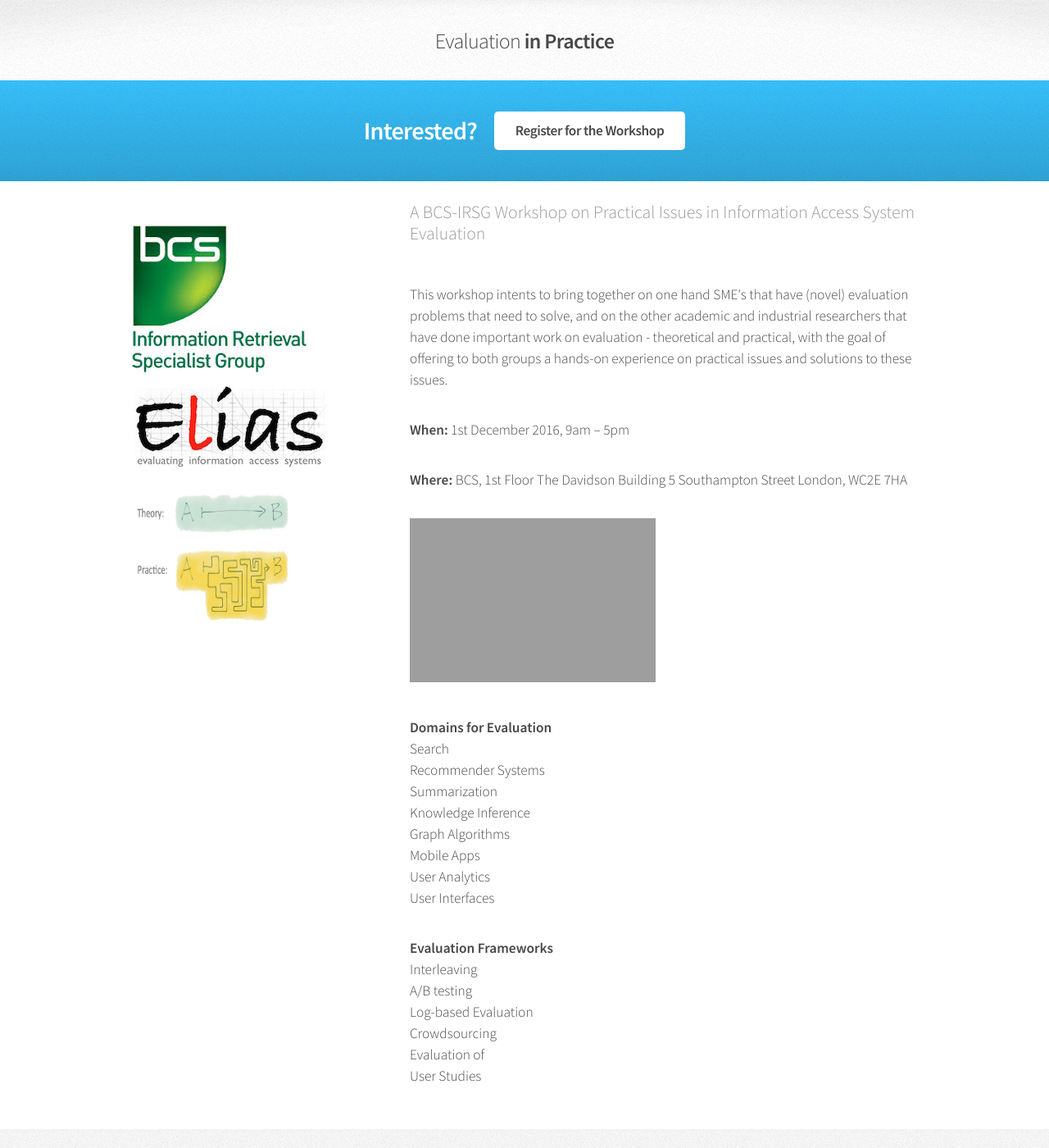
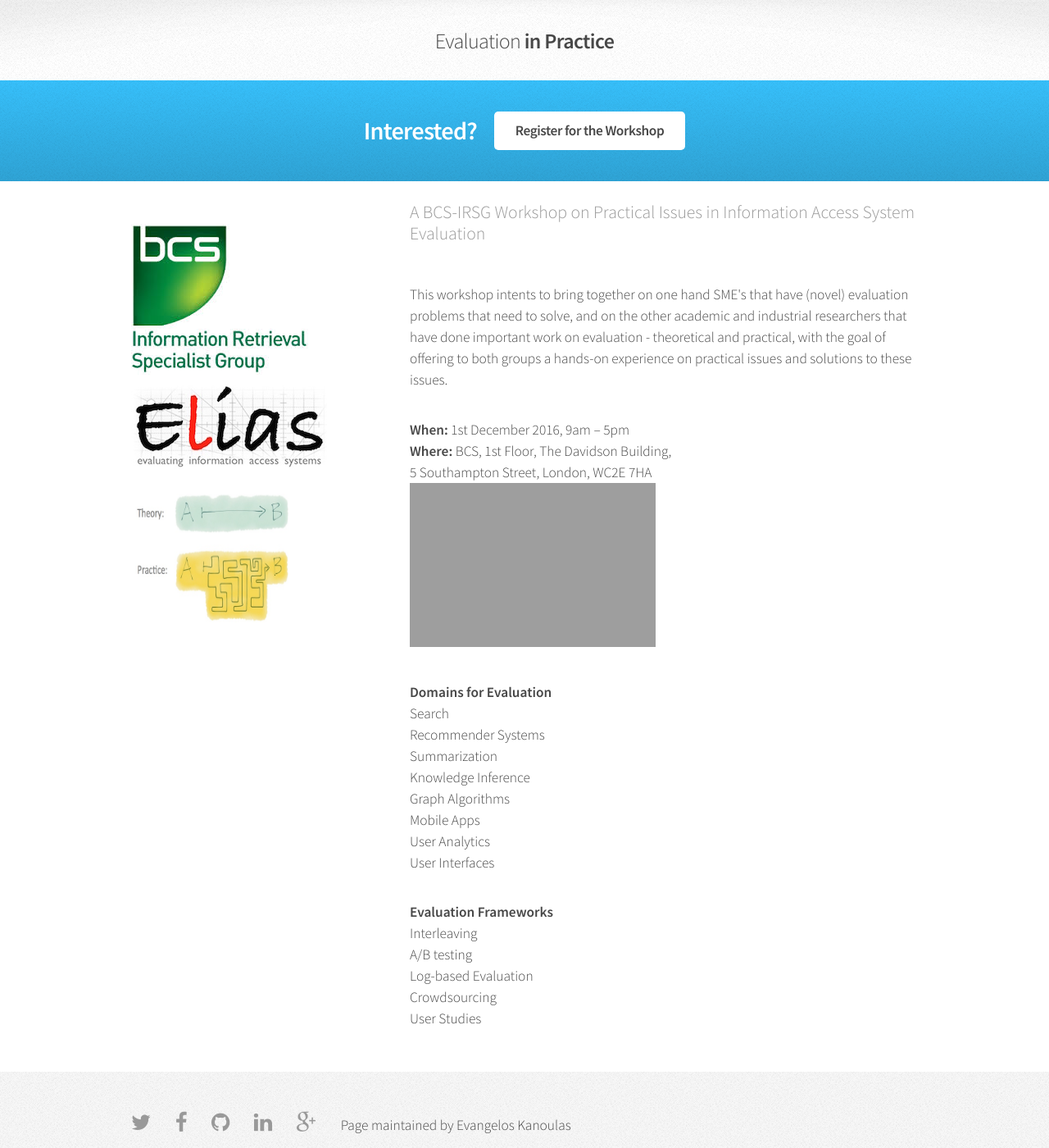
Before and after one commit to ekanou/RealEval, a Jekyll site: the page built from index.html, in a window 1280 px wide and 1400 px high. Shown: the whole window at 82% size. Built offline with Jekyll 4.4.1, drawn with Linux system fonts in a browser that asks for light colours; the list of posts is cut into pages by our own code; grey boxes are pictures that could not be loaded.

Commit message:
Update index.html

```diff
--- a/index.html
+++ b/index.html
@@ -27,12 +27,8 @@ layout: default
 								<p>This workshop intents to bring together on one hand SME's that have (novel) evaluation problems that need to solve, and on the other academic and industrial researchers that have done important work on evaluation - theoretical and practical, with the goal of offering to both groups a hands-on experience on practical issues and solutions to these issues. </p>
 
 								<p>
-								<strong>When:</strong> 1st December 2016, 9am – 5pm
-								</p>
-								<p>
-								<strong>Where:</strong> BCS, 1st Floor  The Davidson Building 5 Southampton Street London, WC2E 7HA
-								</p>
-								<p>
+								<strong>When:</strong> 1st December 2016, 9am – 5pm <br>
+								<strong>Where:</strong> BCS, 1st Floor, The Davidson Building, <br> 5 Southampton Street, London, WC2E 7HA <br>
 								<iframe src="https://www.google.com/maps/embed?pb=!1m18!1m12!1m3!1d2483.132040441249!2d-0.12389698469791673!3d51.5107935182767!2m3!1f0!2f0!3f0!3m2!1i1024!2i768!4f13.1!3m3!1m2!1s0x487604cbc1cb9a1b%3A0xec07e04f1cca62f9!2sBritish+Computer+Society+Bcs!5e0!3m2!1sen!2snl!4v1476949807291" width="300" height="200" frameborder="0" style="border:0" allowfullscreen></iframe>
 								</p>
 
@@ -54,12 +50,10 @@ layout: default
 									<li>A/B testing</li>
 									<li>Log-based Evaluation</li>
 									<li>Crowdsourcing</li>
-									<li>Evaluation of </li>
 									<li>User Studies</li>
 								</ul>
 								<p></p>
 							</article>
-
 					</div>
 				</div>
 			</div>
```
